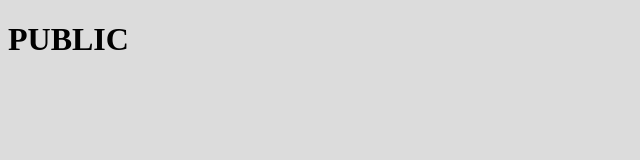
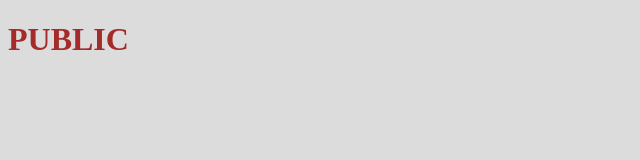
Before and after one commit to FahadAbdulQayyum/nodeEx, a website: page public/index.html in a window 1280 px wide. Shown: the whole page, without its empty margins (0-640 px from the left). Drawn offline with Linux system fonts and the light colour scheme.

Commit message:
pb class in css file highlighted via comment

```diff
--- a/public/index.html
+++ b/public/index.html
@@ -10,6 +10,6 @@
 </head>
 <body>
     <!-- Public file html -->
-    <h1>PUBLIC</h1>
+    <h1 class="pb">PUBLIC</h1>
 </body>
 </html>
--- a/public/style.css
+++ b/public/style.css
@@ -2,3 +2,7 @@
 body {
     background-color: gainsboro;
 }
+/* pb class styled here */
+.pb {
+    color: brown;
+}
```
